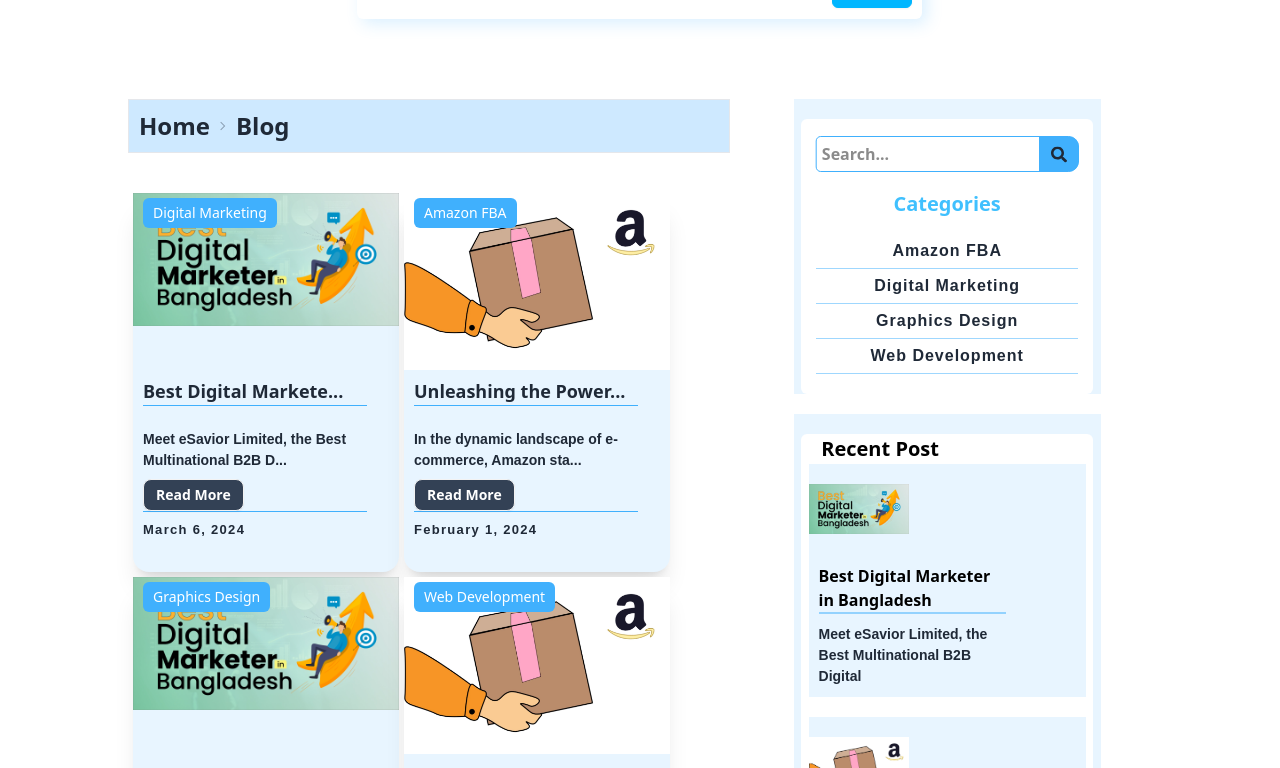
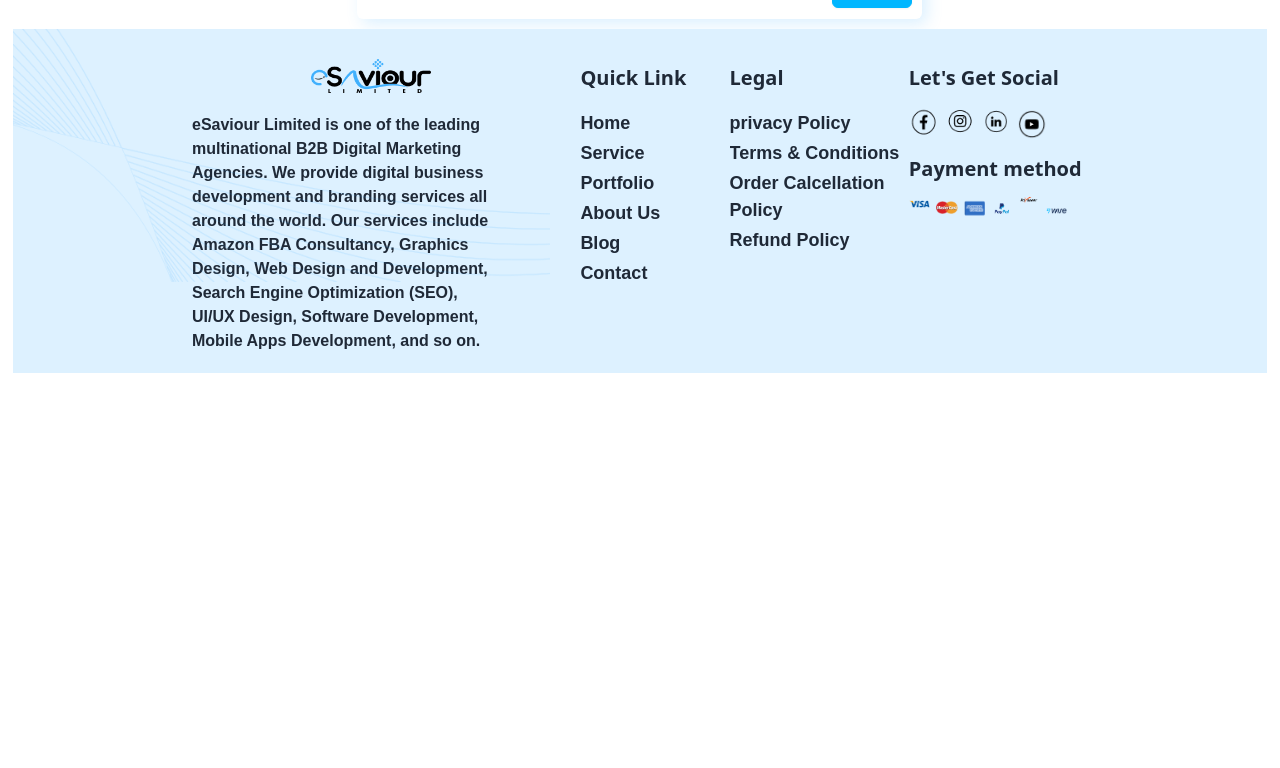
Before and after one commit to mdsifaterabbi642/esaviour_next_js_project_sifat, a Next.js app: page /blog in a window 1280 px wide. Shown: the part 592-1360 px from the top of the page. After the commit the page ends 965 px from the top, so only its background shows below. Built offline with nearby package versions, Linux system fonts and the light colour scheme.

Commit message:
stopped blog page

```diff
--- a/src/app/blog/page.jsx
+++ b/src/app/blog/page.jsx
@@ -11,7 +11,7 @@ const BlogPage = () => {
       <div className={`${styles.container}`}>
         <Navbar />
         <BlogHero />
-        <BlogBody />
+        {/* <BlogBody /> */}
 
         <div className="w-[98vw] mx-auto overflow-hidden">
           <FooterPortfolio />
--- a/src/components/BlogComponents/BlogBody.jsx
+++ b/src/components/BlogComponents/BlogBody.jsx
@@ -3,7 +3,7 @@ import { FaSearch } from "react-icons/fa";
 import Image from "next/image";
 import Link from "next/link";
 
-import BlogData from "@/Data/BlogData";
+// import BlogData from "@/Data/BlogData";
 
 const BlogBody = () => {
   return (
@@ -27,7 +27,7 @@ const BlogBody = () => {
               <div className="basis-1/1 mt-[10px] xl:mt-[30px]">
                 <div className="flex flex-wrap">
                   {/* =========== Only for extra small and extra large device ============ */}
-                  <div className="my-[10px] md:mx-[5px] block sm:hidden md:hidden lg:hidden xl:block">
+                  {/* <div className="my-[10px] md:mx-[5px] block sm:hidden md:hidden lg:hidden xl:block">
                     <Link href="#">
                       <div className="flex flex-wrap gap-[5px]">
                         {BlogData.map((item, index) => (
@@ -52,7 +52,7 @@ const BlogBody = () => {
                             <div className="card-body pt-[15px] pl-[10px]">
                               <div className="border-b-[1px] border-b-[#40b0fd]">
                                 <h2 className="font-extrabold p-0 m-0 md:text-[12px] lg:[12px] xl:text-[18px]">
-                                  {/* {item.bodyTitle} */}
+
                                   {item.bodyTitle.length > 20
                                     ? item.bodyTitle.slice(0, 20) + "..."
                                     : item.bodyTitle}
@@ -65,7 +65,7 @@ const BlogBody = () => {
                                   fontFamily: "Futura PT, sans-serif",
                                 }}
                               >
-                                {/* {item.bodyDescription} */}
+
                                 {item.bodyDescription.length > 50
                                   ? item.bodyDescription.slice(0, 50) + "..."
                                   : item.bodyDescription}
@@ -92,9 +92,9 @@ const BlogBody = () => {
                         ))}
                       </div>
                     </Link>
-                  </div>
+                  </div> */}
                   {/* =========== For small, medium and large device ===================== */}
-                  <div className="my-[10px] md:mx-[5px] hidden sm:block md:block lg:block xl:hidden">
+                  {/* <div className="my-[10px] md:mx-[5px] hidden sm:block md:block lg:block xl:hidden">
                     <Link href="#">
                       <div className="flex flex-wrap gap-[5px]">
                         {BlogData.map((item, index) => (
@@ -128,12 +128,12 @@ const BlogBody = () => {
                         ))}
                       </div>
                     </Link>
-                  </div>
+                  </div> */}
                 </div>
               </div>
             </div>
           </div>
-          <div className="basis-1/1 md:basis-2/6 xl:basis-2/5">
+          {/* <div className="basis-1/1 md:basis-2/6 xl:basis-2/5">
             <div className="flex flex-col flex-wrap">
               <div className="basis-1/1 bg-[#e8f5ff] w-[100%] xl:w-[75%] mx-auto">
                 <div className="bg-[#fff] w-[95%] mx-auto mt-[20px] pb-[20px] rounded-md">
@@ -267,7 +267,7 @@ const BlogBody = () => {
                 </div>
               </div>
             </div>
-          </div>
+          </div> */}
         </div>
       </div>
     </>
--- a/src/components/BlogComponents/BlogHero.jsx
+++ b/src/components/BlogComponents/BlogHero.jsx
@@ -1,6 +1,6 @@
 import "./BlogShadow.css";
 import Image from "next/image";
-import blogModuleCSS from "./BlogBody.module.css";
+// import blogModuleCSS from "./BlogBody.module.css";
 
 const BlogHero = () => {
   return (
@@ -45,7 +45,7 @@ const BlogHero = () => {
           <input
             type="text"
             placeholder="Email"
-            className={`py-[5px] w-[250px] sm:w-[300px] md:w-[330px] lg:w-[350px] xl:w-[400px] pl-[5px] xl:pl-[10px] xl:mr-[65px] blogInputField ${blogModuleCSS.blogInputField}`}
+            className={`py-[5px] w-[250px] sm:w-[300px] md:w-[330px] lg:w-[350px] xl:w-[400px] pl-[5px] xl:pl-[10px] xl:mr-[65px]`}
           ></input>
           <button className="btn btn-sm btn-info rounded-md text-white text-opacity-80 uppercase absolute right-[10px] top-[50%] -translate-y-1/2">
             Submit
```
